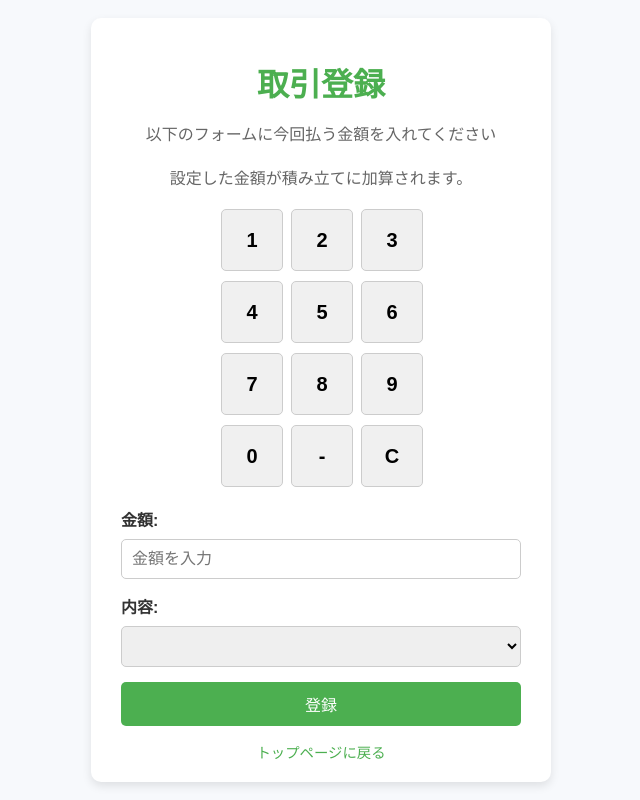
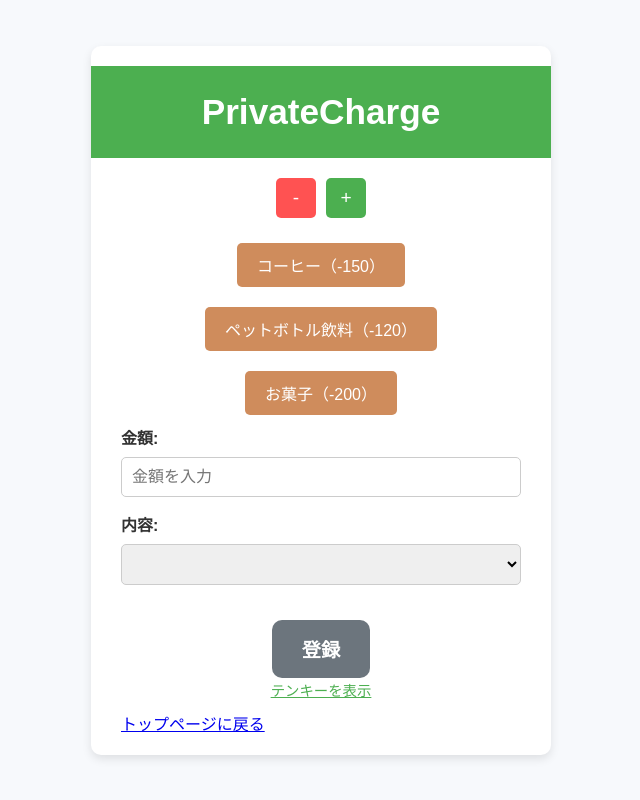
Before and after one commit to pondekop/Kokorobakari, a Flask app: template templates/add_transaction.html in a window 1280 px wide. Shown: the whole page, without its empty margins (319-959 px from the left). Run offline with Flask 3, Linux system fonts and the light colour scheme; the template is opened without the code that fills it, so the values that code supplies are empty.

Commit message:
体裁修正

```diff
--- a/templates/add_transaction.html
+++ b/templates/add_transaction.html
@@ -3,7 +3,7 @@
 <head>
     <meta charset="UTF-8">
     <meta name="viewport" content="width=device-width, initial-scale=1.0">
-    <title>積み立て入力</title>
+    <title>PrivateCharge</title>
     <style>
         body {
             font-family: 'Arial', sans-serif;
@@ -23,15 +23,14 @@
             width: 100%;
             max-width: 400px;
         }
-        h1 {
+        .title {
+            background-color: #4CAF50;
+            color: white;
             text-align: center;
-            color: #4CAF50;
-            margin-bottom: 15px;
-        }
-        p {
-            text-align: center;
-            color: #666;
-            margin-bottom: 20px;
+            font-size: 2.2rem;
+            font-weight: bold;
+            padding: 26px 0;
+            margin: 0 -30px 20px;
         }
         label {
             display: block;
@@ -48,39 +47,79 @@
             font-size: 1rem;
             box-sizing: border-box;
         }
-        button {
-            width: 100%;
-            padding: 10px;
-            background-color: #4CAF50;
+        .custom-button {
+            display: inline-block;
+            background-color: #CF8C5C;
             color: white;
             border: none;
             border-radius: 5px;
+            padding: 10px 20px;
             font-size: 1rem;
             cursor: pointer;
-            transition: background-color 0.3s ease;
+            margin: 10px 5px;
+            transition: background-color 0.2s ease;
         }
-        button:hover {
-            background-color: #45a049;
+        .custom-button:hover {
+            background-color: #CF8C5C;
         }
-        a {
+        .custom-button:active {
+            background-color: #FEAD73;
+        }
+        .top-buttons {
+            display: flex;
+            justify-content: center;
+            gap: 10px;
+            margin-bottom: 15px;
+        }
+        .top-buttons .minus-button,
+        .top-buttons .plus-button {
+            width: 40px;
+            height: 40px;
+            border: none;
+            border-radius: 5px;
+            display: flex;
+            justify-content: center;
+            align-items: center;
+            font-size: 1.2rem;
+            cursor: pointer;
+        }
+        .top-buttons .minus-button {
+            background-color: #FF5252;
+            color: white;
+        }
+        .top-buttons .plus-button {
+            background-color: #4CAF50;
+            color: white;
+        }
+        .top-buttons .minus-button:hover {
+            background-color: #E53935;
+        }
+        .top-buttons .plus-button:hover {
+            background-color: #43A047;
+        }
+        .submit-button {
             display: block;
+            margin: 20px auto 0;
+            background-color: #6C757D;
+            color: white;
+            font-size: 1.2rem;
+            font-weight: bold;
+            padding: 15px 30px;
+            border: none;
+            border-radius: 10px;
+            cursor: pointer;
+            transition: all 0.3s ease;
             text-align: center;
-            margin-top: 15px;
-            text-decoration: none;
-            color: #4CAF50;
-            font-size: 0.9rem;
         }
-        a:hover {
-            text-decoration: underline;
+        .submit-button:hover {
+            background-color: #5A6268;
+            transform: scale(1.05);
         }
-        img {
-            display: block;
-            margin: 0 auto 20px;
-            width: 150px;
-            height: 150px;
+        .submit-button:active {
+            transform: scale(0.95);
         }
         .keypad {
-            display: grid;
+            display: none;
             grid-template-columns: repeat(3, 60px);
             gap: 10px;
             justify-content: center;
@@ -103,26 +142,35 @@
         .key:active {
             background-color: #ddd;
         }
+        .toggle-keypad {
+            text-align: center;
+            margin-bottom: 10px;
+        }
+        .toggle-keypad button {
+            background: none;
+            border: none;
+            color: #4CAF50;
+            font-size: 0.9rem;
+            cursor: pointer;
+            text-decoration: underline;
+        }
+        .toggle-keypad button:hover {
+            text-decoration: none;
+        }
     </style>
 </head>
 <body>
     <div class="form-container">
-        <h1>取引登録</h1>
-        <p>以下のフォームに今回払う金額を入れてください</p>
-        <p>設定した金額が積み立てに加算されます。</p>
-        <div class="keypad">
-            <div class="key">1</div>
-            <div class="key">2</div>
-            <div class="key">3</div>
-            <div class="key">4</div>
-            <div class="key">5</div>
-            <div class="key">6</div>
-            <div class="key">7</div>
-            <div class="key">8</div>
-            <div class="key">9</div>
-            <div class="key">0</div>
-            <div class="key">-</div>
-            <div class="key" id="clear">C</div>
+        <h1 class="title">PrivateCharge</h1>
+
+        <div class="top-buttons">
+            <button class="minus-button" id="minus-button">-</button>
+            <button class="plus-button" id="plus-button">+</button>
+        </div>
+        <div style="text-align: center;">
+            <button type="button" class="custom-button" id="coffee-button">コーヒー（-150）</button>
+            <button type="button" class="custom-button" id="bottle-drink-button">ペットボトル飲料（-120）</button>
+            <button type="button" class="custom-button" id="snack-button">お菓子（-200）</button>
         </div>
         <form method="POST">
             <label for="amount">金額:</label>
@@ -139,27 +187,79 @@
                 <option value="6">家電</option>
             </select>
 
-            <button type="submit">登録</button>
+            <button type="submit" class="submit-button">登録</button>
         </form>
+
+        <div class="toggle-keypad">
+            <button id="toggle-keypad-button">テンキーを表示</button>
+        </div>
+
+        <div class="keypad" id="keypad">
+            <div class="key">1</div>
+            <div class="key">2</div>
+            <div class="key">3</div>
+            <div class="key">4</div>
+            <div class="key">5</div>
+            <div class="key">6</div>
+            <div class="key">7</div>
+            <div class="key">8</div>
+            <div class="key">9</div>
+            <div class="key">0</div>
+            <div class="key" id="clear">C</div>
+        </div>
+
         <a href="/index">トップページに戻る</a>
     </div>
 
     <script>
         const amountInput = document.getElementById('amount');
+        const minusButton = document.getElementById('minus-button');
+        const plusButton = document.getElementById('plus-button');
+        const coffeeButton = document.getElementById('coffee-button');
+        const bottleDrinkButton = document.getElementById('bottle-drink-button');
+        const snackButton = document.getElementById('snack-button');
+        const toggleKeypadButton = document.getElementById('toggle-keypad-button');
+        const keypad = document.getElementById('keypad');
         const keys = document.querySelectorAll('.key');
 
+        toggleKeypadButton.addEventListener('click', () => {
+            const isKeypadVisible = keypad.style.display === 'grid';
+            keypad.style.display = isKeypadVisible ? 'none' : 'grid';
+            toggleKeypadButton.textContent = isKeypadVisible ? 'テンキーを表示' : 'テンキーを隠す';
+        });
+
+        minusButton.addEventListener('click', () => {
+            amountInput.value = amountInput.value.startsWith('-') ? amountInput.value : '-' + amountInput.value;
+        });
+
+        plusButton.addEventListener('click', () => {
+            if (amountInput.value.startsWith('-')) {
+                amountInput.value = amountInput.value.substring(1);
+            }
+        });
+
+        coffeeButton.addEventListener('click', () => {
+            amountInput.value = -150;
+            document.getElementById('item_option').value = "1";
+        });
+
+        bottleDrinkButton.addEventListener('click', () => {
+            amountInput.value = -120;
+            document.getElementById('item_option').value = "1";
+        });
+
+        snackButton.addEventListener('click', () => {
+            amountInput.value = -200;
+            document.getElementById('item_option').value = "2";
+        });
+
         keys.forEach(key => {
-            key.addEventListener('click', () => {
-                if (key.id === 'clear') {
+            key.addEventListener('click', (event) => {
+                const value = event.target.textContent;
+                if (value === 'C') {
                     amountInput.value = '';
-                } else if (key.textContent === '-') {
-                    if (!amountInput.value.startsWith('-')) {
-                        amountInput.value = '-' + amountInput.value;
-                    } else {
-                        amountInput.value = amountInput.value.substring(1);
-                    }
                 } else {
-                    amountInput.value += key.textContent;
+                    amountInput.value += value;
                 }
             });
         });
```
